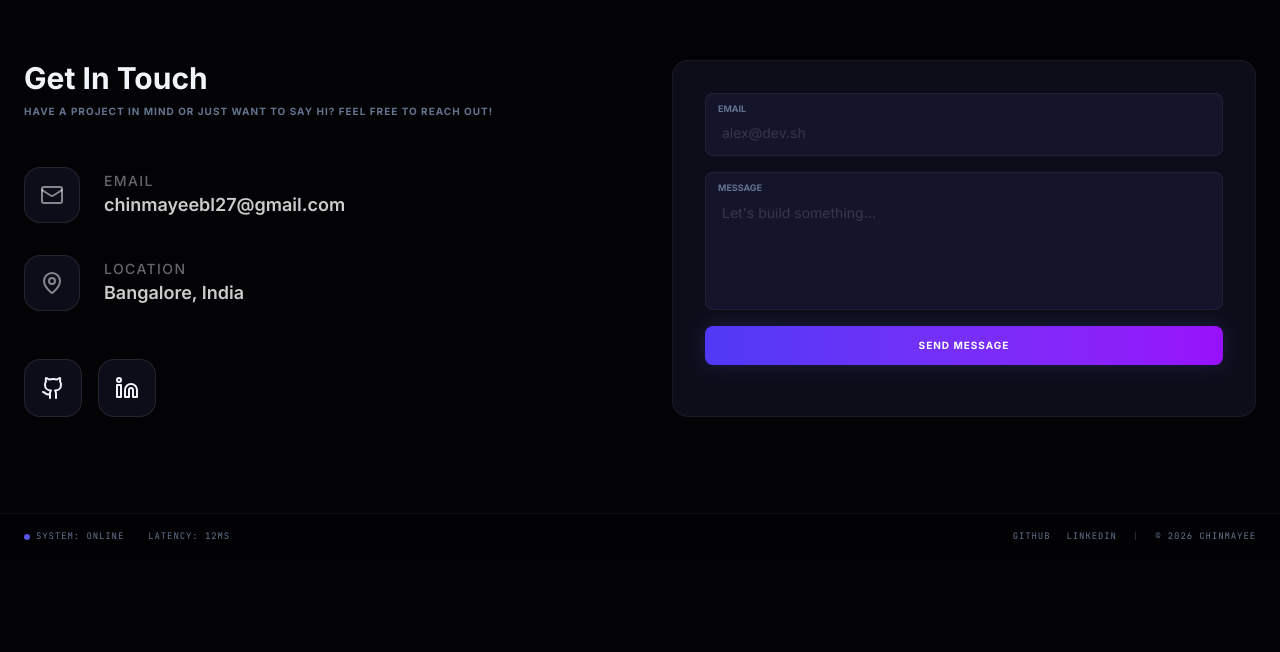
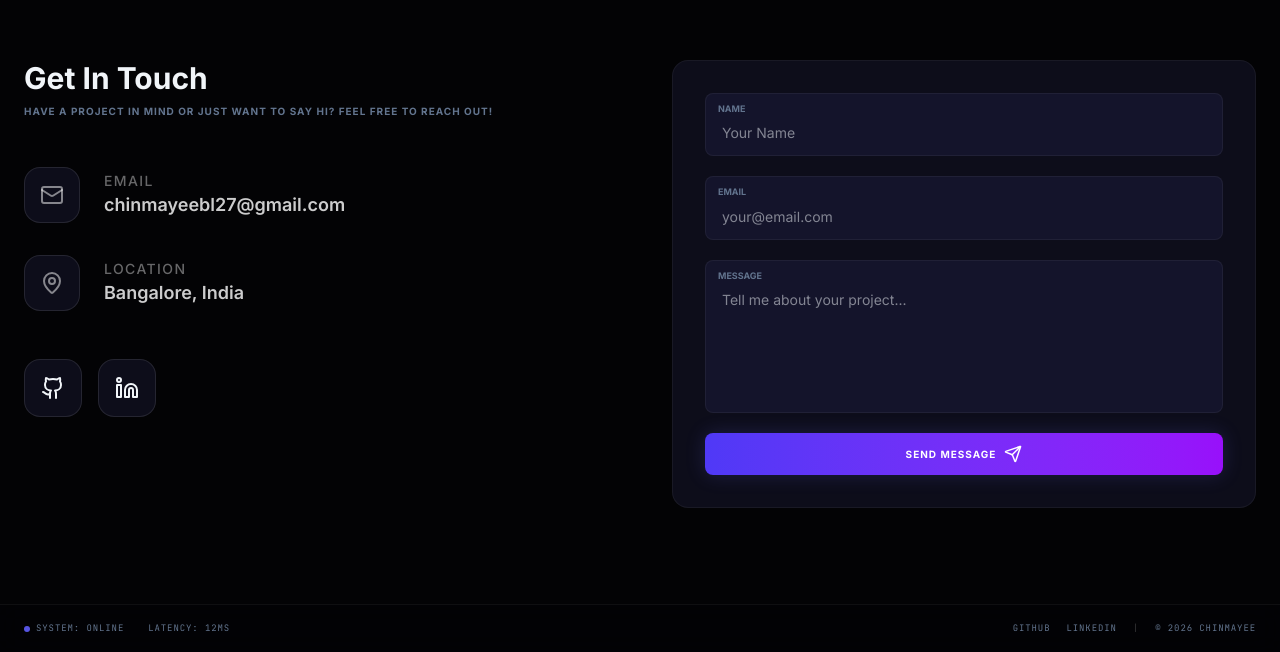
Before and after one commit to chinmayeebl2007/Portfolio, a React (Vite) app: page / in a window 1280 px wide. Shown: the part 3645-4297 px from the top of the page. Before the commit the page ends 4206 px from the top, so only its background shows below. Built offline with nearby package versions, Linux system fonts and the light colour scheme.

Commit message:
Update contact form

```diff
--- a/package.json
+++ b/package.json
@@ -14,6 +14,7 @@
     "@google/genai": "^1.29.0",
     "@tailwindcss/vite": "^4.1.14",
     "@vitejs/plugin-react": "^5.0.4",
+    "axios": "^1.18.1",
     "clsx": "^2.1.1",
     "dotenv": "^17.2.3",
     "express": "^4.21.2",
--- a/src/components/ui/Button.tsx
+++ b/src/components/ui/Button.tsx
@@ -9,6 +9,8 @@ interface ButtonProps {
   variant?: "primary" | "secondary" | "outline" | "ghost";
   size?: "sm" | "md" | "lg";
   icon?: ReactNode;
+  type?: "button" | "submit" | "reset";
+  disabled?: boolean;
 }
 
 export const Button = ({
@@ -18,10 +20,14 @@ export const Button = ({
   variant = "primary",
   size = "md",
   icon,
+  type = "button",
+  disabled = false,
 }: ButtonProps) => {
   const variants = {
-    primary: "bg-indigo-600 text-white shadow-[0_0_20px_rgba(99,102,241,0.2)] hover:bg-indigo-500",
-    secondary: "bg-white/5 text-white hover:bg-white/10 backdrop-blur-md border border-white/5",
+    primary:
+      "bg-indigo-600 text-white shadow-[0_0_20px_rgba(99,102,241,0.2)] hover:bg-indigo-500",
+    secondary:
+      "bg-white/5 text-white hover:bg-white/10 backdrop-blur-md border border-white/5",
     outline: "border border-white/10 text-white hover:bg-white/5",
     ghost: "text-slate-400 hover:text-white hover:bg-white/5",
   };
@@ -34,13 +40,18 @@ export const Button = ({
 
   return (
     <motion.button
-      whileHover={{ scale: 1.02 }}
-      whileTap={{ scale: 0.98 }}
+      whileHover={disabled ? {} : { scale: 1.02 }}
+      whileTap={disabled ? {} : { scale: 0.98 }}
+      type={type}
+      disabled={disabled}
       onClick={onClick}
       className={cn(
         "relative inline-flex items-center justify-center gap-2 rounded-full transition-all duration-300",
         variants[variant],
         sizes[size],
+        disabled
+          ? "opacity-60 cursor-not-allowed"
+          : "cursor-pointer",
         className
       )}
     >
--- a/src/sections/Contact.tsx
+++ b/src/sections/Contact.tsx
@@ -1,31 +1,62 @@
 import { motion } from "motion/react";
-import { Send, MapPin, Mail, Phone, ExternalLink, Github, Linkedin } from "lucide-react";
+import { useState } from "react";
+import axios from "axios";
+import {
+  Send,
+  MapPin,
+  Mail,
+  Github,
+  Linkedin,
+} from "lucide-react";
+
 import { PORTFOLIO_CONTENT } from "@/src/constants/content";
 import { SectionHeading } from "./About";
 import { Card } from "@/src/components/ui/Card";
 import { Button } from "@/src/components/ui/Button";
+const API_URL = "https://portfolio-backend-vxb8.onrender.com/api/contact";
 
-const TimelineItem = ({ item, index }: { item: any; index: number; key?: any }) => (
+const TimelineItem = ({
+  item,
+  index,
+}: {
+  item: any;
+  index: number;
+  key?: any;
+}) => (
   <motion.div
     initial={{ opacity: 0, x: index % 2 === 0 ? -20 : 20 }}
     whileInView={{ opacity: 1, x: 0 }}
     viewport={{ once: true }}
     className="relative pl-8 md:pl-0 mb-12 last:mb-0"
   >
-    {/* Line */}
     <div className="absolute left-0 top-0 bottom-0 w-[2px] bg-white/10 md:left-1/2 md:-translate-x-1/2" />
 
-    {/* Dot */}
     <div className="absolute left-[-5px] top-2 w-3 h-3 rounded-full bg-indigo-500 border-2 border-[#030303] z-10 md:left-1/2 md:-translate-x-1/2" />
 
-    <div className={`md:flex items-center justify-between w-full ${index % 2 === 0 ? 'md:flex-row-reverse' : ''}`}>
+    <div
+      className={`md:flex items-center justify-between w-full ${
+        index % 2 === 0 ? "md:flex-row-reverse" : ""
+      }`}
+    >
       <div className="md:w-5/12" />
+
       <div className="md:w-5/12">
         <Card className="p-6 h-full">
-          <span className="text-xs font-bold text-indigo-400 uppercase tracking-widest">{item.period}</span>
-          <h3 className="text-xl font-display font-bold mt-1">{item.role}</h3>
-          <p className="text-white/70 font-medium mb-3">{item.company}</p>
-          <p className="text-sm text-white/50">{item.description}</p>
+          <span className="text-xs font-bold text-indigo-400 uppercase tracking-widest">
+            {item.period}
+          </span>
+
+          <h3 className="text-xl font-display font-bold mt-1">
+            {item.role}
+          </h3>
+
+          <p className="text-white/70 font-medium mb-3">
+            {item.company}
+          </p>
+
+          <p className="text-sm text-white/50">
+            {item.description}
+          </p>
         </Card>
       </div>
     </div>
@@ -52,10 +83,62 @@ export const Experience = () => {
 };
 
 export const Contact = () => {
-  return (
-    <section id="contact" className="py-24">
+  const [formData, setFormData] = useState({
+    name: "",
+    email: "",
+    message: "",
+  });
+
+  const [loading, setLoading] = useState(false);
+
+  const [success, setSuccess] = useState("");
+
+  const [error, setError] = useState("");
+
+  const handleChange = (
+    e: React.ChangeEvent<HTMLInputElement | HTMLTextAreaElement>
+  ) => {
+    setFormData({
+      ...formData,
+      [e.target.name]: e.target.value,
+    });
+  };
+
+  const handleSubmit = async (
+    e: React.FormEvent<HTMLFormElement>
+  ) => {
+    e.preventDefault();
+
+    setLoading(true);
+
+    setSuccess("");
+
+    setError("");
+
+    try {
+      const response = await axios.post(API_URL, formData);
+
+      setSuccess(response.data.message);
+
+      setFormData({
+        name: "",
+        email: "",
+        message: "",
+      });
+    } catch (err: any) {
+      setError(
+        err.response?.data?.message ||
+          "Something went wrong."
+      );
+    } finally {
+      setLoading(false);
+    }
+  };
+
+  return (    <section id="contact" className="py-24">
       <div className="container mx-auto px-6">
         <div className="grid grid-cols-1 lg:grid-cols-2 gap-16">
+
           <div>
             <SectionHeading
               title="Get In Touch"
@@ -63,9 +146,20 @@ export const Contact = () => {
             />
 
             <div className="space-y-8 mt-12">
+
               {[
-                { icon: Mail, label: "Email", value: PORTFOLIO_CONTENT.email, href: `mailto:${PORTFOLIO_CONTENT.email}` },
-                { icon: MapPin, label: "Location", value: PORTFOLIO_CONTENT.location, href: "#" },
+                {
+                  icon: Mail,
+                  label: "Email",
+                  value: PORTFOLIO_CONTENT.email,
+                  href: `mailto:${PORTFOLIO_CONTENT.email}`,
+                },
+                {
+                  icon: MapPin,
+                  label: "Location",
+                  value: PORTFOLIO_CONTENT.location,
+                  href: "#",
+                },
               ].map((item, i) => (
                 <a
                   key={i}
@@ -73,20 +167,39 @@ export const Contact = () => {
                   className="flex items-center gap-6 group"
                 >
                   <div className="w-14 h-14 rounded-2xl glass flex items-center justify-center border border-white/10 group-hover:border-indigo-500/50 group-hover:bg-indigo-500/10 transition-all">
+
                     <item.icon className="text-white/50 group-hover:text-indigo-400 transition-colors" />
+
                   </div>
+
                   <div>
-                    <div className="text-sm font-medium text-white/40 uppercase tracking-widest">{item.label}</div>
-                    <div className="text-lg font-semibold text-white/80 group-hover:text-white transition-colors">{item.value}</div>
+
+                    <div className="text-sm font-medium text-white/40 uppercase tracking-widest">
+                      {item.label}
+                    </div>
+
+                    <div className="text-lg font-semibold text-white/80 group-hover:text-white transition-colors">
+                      {item.value}
+                    </div>
+
                   </div>
+
                 </a>
               ))}
+
             </div>
 
             <div className="mt-12 flex gap-4">
-               {[
-                { icon: Github, href: PORTFOLIO_CONTENT.github },
-                { icon: Linkedin, href: PORTFOLIO_CONTENT.linkedin },
+
+              {[
+                {
+                  icon: Github,
+                  href: PORTFOLIO_CONTENT.github,
+                },
+                {
+                  icon: Linkedin,
+                  href: PORTFOLIO_CONTENT.linkedin,
+                },
               ].map((social, i) => (
                 <a
                   key={i}
@@ -98,31 +211,95 @@ export const Contact = () => {
                   <social.icon size={24} />
                 </a>
               ))}
+
             </div>
+
           </div>
 
           <Card className="p-8 border-white/5 bg-card-bg">
-            <form className="space-y-4">
+
+            <form
+              onSubmit={handleSubmit}
+              className="space-y-5"
+            >
+
+              {success && (
+                <div className="rounded-lg bg-green-500/20 border border-green-500 text-green-300 p-3 text-sm">
+                  {success}
+                </div>
+              )}
+
+              {error && (
+                <div className="rounded-lg bg-red-500/20 border border-red-500 text-red-300 p-3 text-sm">
+                  {error}
+                </div>
+              )}
+
               <div className="bg-card-bg-light border border-white/5 rounded-lg px-3 py-2">
-                <label className="text-[9px] uppercase text-slate-500 font-bold block mb-1">Email</label>
+
+                <label className="text-[9px] uppercase text-slate-500 font-bold block mb-1">
+                  Name
+                </label>
+
+                <input
+                  type="text"
+                  name="name"
+                  value={formData.name}
+                  onChange={handleChange}
+                  placeholder="Your Name"
+                  className="bg-transparent text-sm w-full outline-none p-1"
+                  required
+                />
+
+              </div>
+
+              <div className="bg-card-bg-light border border-white/5 rounded-lg px-3 py-2">
+
+                <label className="text-[9px] uppercase text-slate-500 font-bold block mb-1">
+                  Email
+                </label>
+
                 <input
                   type="email"
-                  className="bg-transparent text-sm w-full outline-none placeholder:opacity-30 p-1"
-                  placeholder="alex@dev.sh"
+                  name="email"
+                  value={formData.email}
+                  onChange={handleChange}
+                  placeholder="your@email.com"
+                  className="bg-transparent text-sm w-full outline-none p-1"
+                  required
                 />
+
+              </div>              <div className="bg-card-bg-light border border-white/5 rounded-lg px-3 py-2">
+
+                <label className="text-[9px] uppercase text-slate-500 font-bold block mb-1">
+                  Message
+                </label>
+
+                <textarea
+                  name="message"
+                  value={formData.message}
+                  onChange={handleChange}
+                  placeholder="Tell me about your project..."
+                  className="bg-transparent text-sm w-full outline-none resize-none h-28 p-1"
+                  required
+                />
+
               </div>
-              <div className="bg-card-bg-light border border-white/5 rounded-lg px-3 py-2">
-                <label className="text-[9px] uppercase text-slate-500 font-bold block mb-1">Message</label>
-                <textarea
-                  className="bg-transparent text-sm w-full outline-none resize-none placeholder:opacity-30 h-24 p-1"
-                  placeholder="Let's build something..."
-                ></textarea>
-              </div>
-              <Button className="w-full py-3 bg-gradient-to-r from-indigo-600 to-purple-600 text-white text-[10px] font-bold rounded-lg uppercase tracking-widest border-none h-auto" variant="primary">
-                Send Message
+
+              <Button
+                type="submit"
+                disabled={loading}
+                className="w-full py-3 bg-gradient-to-r from-indigo-600 to-purple-600 text-white text-[10px] font-bold rounded-lg uppercase tracking-widest border-none h-auto"
+                variant="primary"
+                icon={<Send size={18} />}
+              >
+                {loading ? "Sending..." : "Send Message"}
               </Button>
+
             </form>
+
           </Card>
+
         </div>
       </div>
     </section>
```
Also changed, not shown: 2 other files (tests, documents, lock files or other folders).
